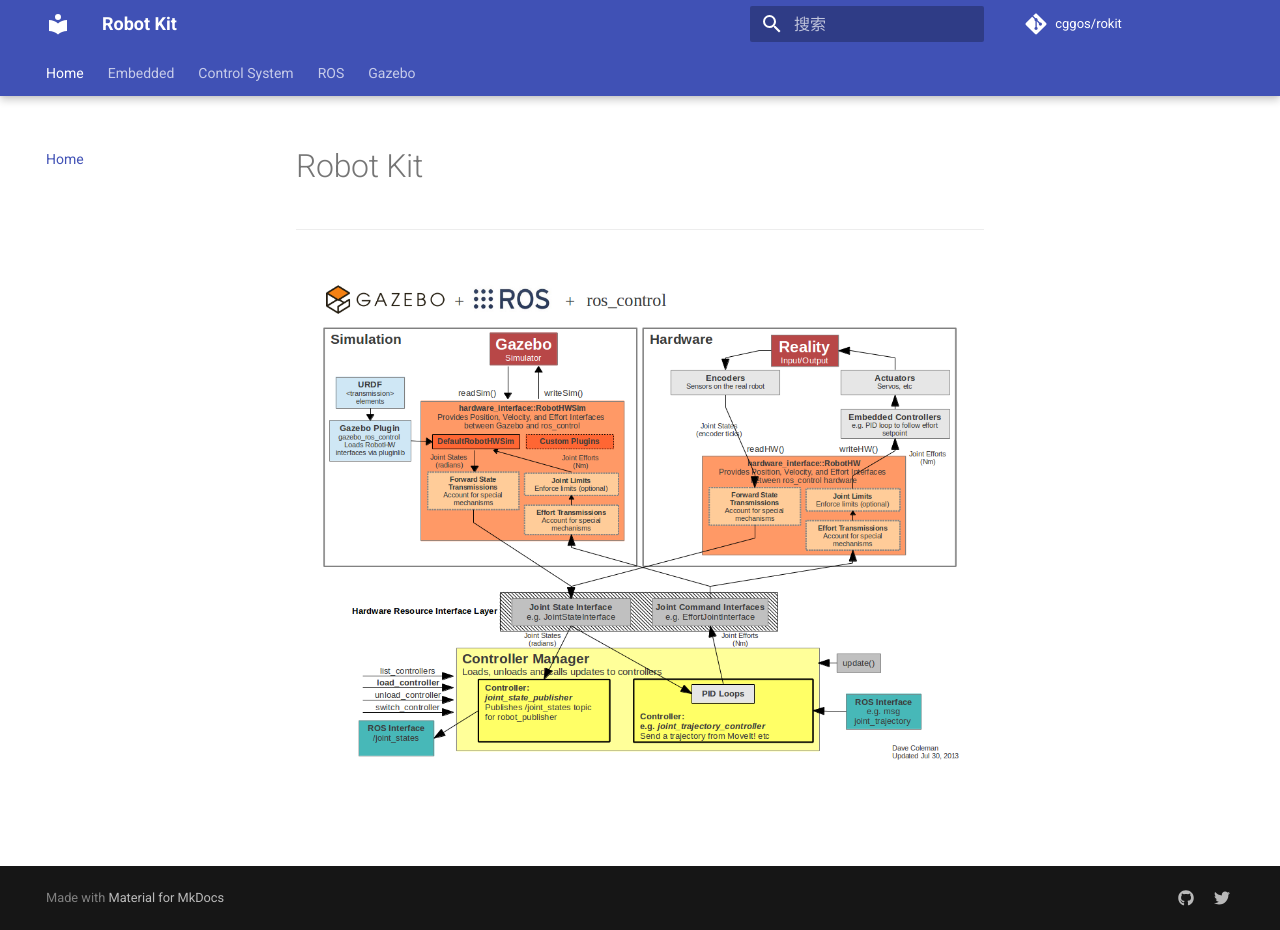
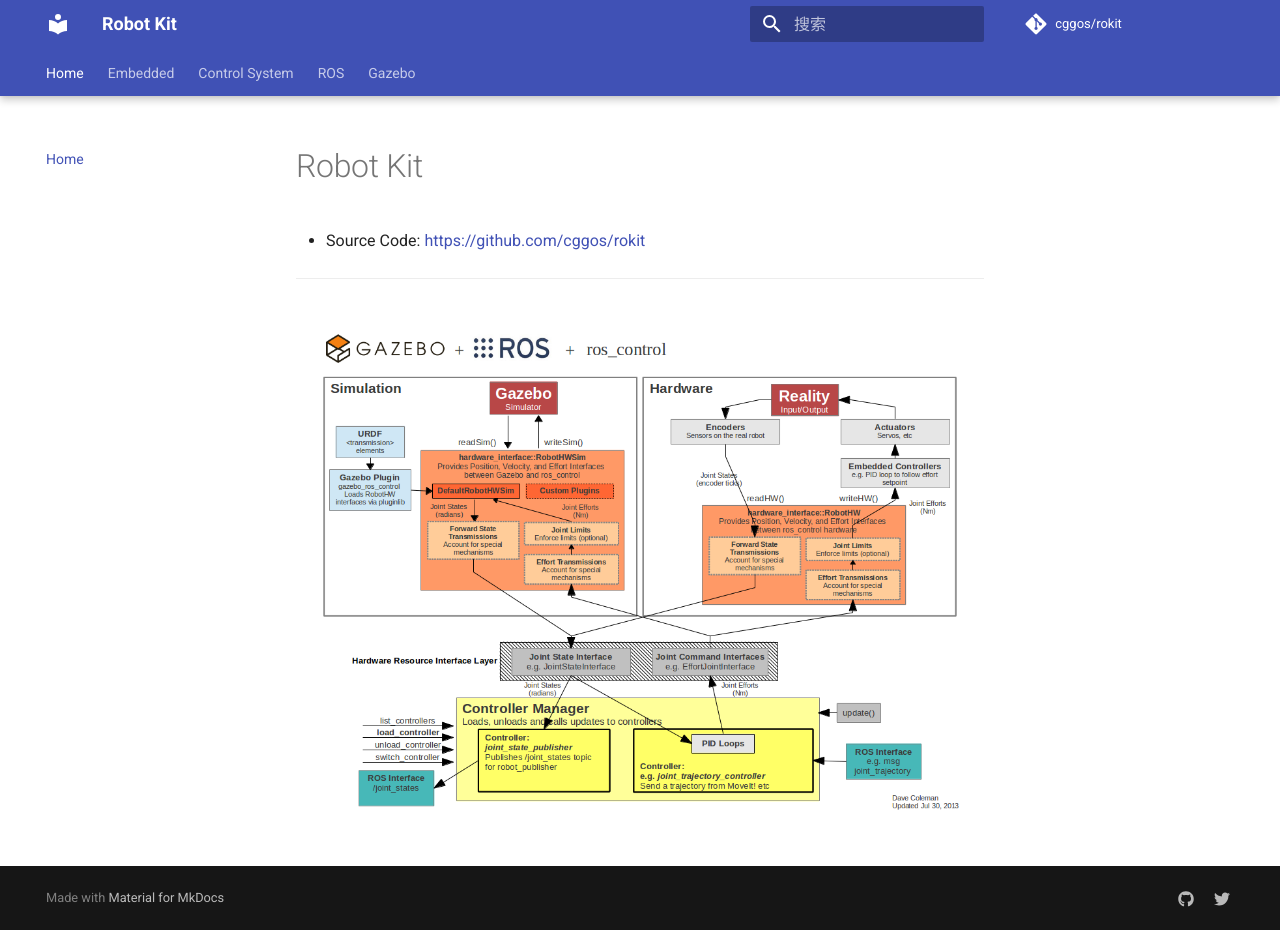
Before and after one commit to cggos/rokit, an MkDocs documentation site: the page built from docs/index.md, in a window 1280 px wide and 930 px high. Built offline with MkDocs 1.6.1 and Material for MkDocs 9.7.7, drawn with Linux system fonts in a browser that asks for light colours; comment, search, counter and statistics services are not loaded.

Commit message:
update docs/index.md

```diff
--- a/docs/index.md
+++ b/docs/index.md
@@ -1,4 +1,6 @@
 # Robot Kit
+
+* Source Code: https://github.com/cggos/rokit
 
 ---
 
```
